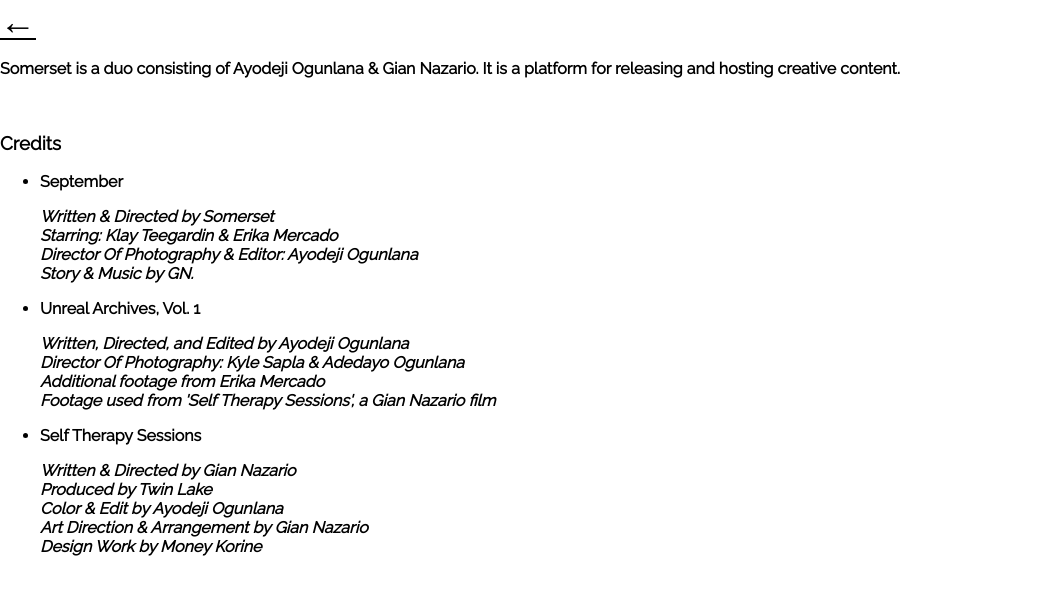
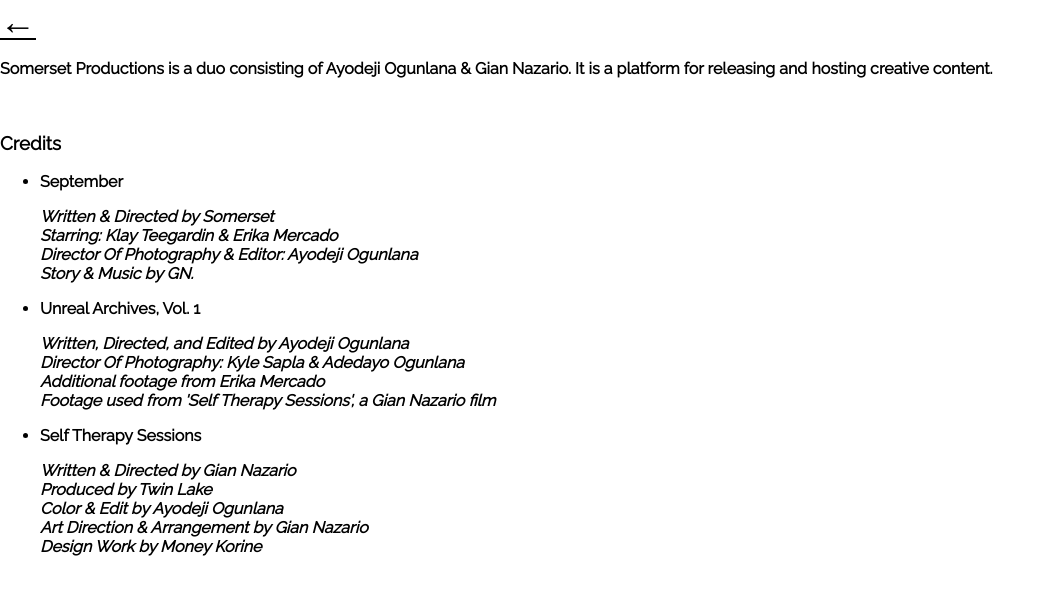
Before and after one commit to benjidurden/somerset-alpha, a React (Create React App) app: page /about in a window 1280 px wide. Shown: the top 594 px of the page, without its empty margins (0-1056 px from the left). Built offline with nearby package versions, Linux system fonts and the light colour scheme.

Commit message:
final site

```diff
--- a/public/index.html
+++ b/public/index.html
@@ -8,8 +8,8 @@
       manifest.json provides metadata used when your web app is added to the
       homescreen on Android. See https://developers.google.com/web/fundamentals/engage-and-retain/web-app-manifest/
     -->
-    <link rel="manifest" href="%PUBLIC_URL%/manifest.json">
-    <link rel="shortcut icon" href="%PUBLIC_URL%/favicon.ico">
+    <link rel="shortcut icon" href="/favicon.ico" type="image/x-icon">
+<link rel="icon" href="/favicon.ico" type="image/x-icon">
     <link rel = "stylesheet" href = "https://cdnjs.cloudflare.com/ajax/libs/animate.css/3.5.2/animate.min.css">
     <!--
       Notice the use of %PUBLIC_URL% in the tags above.
@@ -20,7 +20,7 @@
       work correctly both with client-side routing and a non-root public URL.
       Learn how to configure a non-root public URL by running `npm run build`.
     -->
-    <title>React App</title>
+    <title>Somerset Productions</title>
   </head>
   <body>
     <noscript>
--- a/src/About.js
+++ b/src/About.js
@@ -15,7 +15,7 @@ class About extends Component {
           </a>
         </Link>
         <p className = "somersetInfo">
-          <b>Somerset is a duo consisting of Ayodeji Ogunlana & Gian Nazario. It is
+          <b>Somerset Productions is a duo consisting of Ayodeji Ogunlana & Gian Nazario. It is
           a platform for releasing and hosting creative content.</b>
         </p>
         <br />
```
Also changed, not shown: 1 other file (tests, documents, lock files or other folders).
